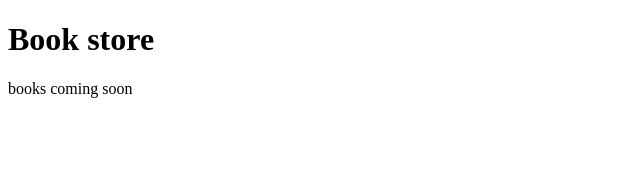
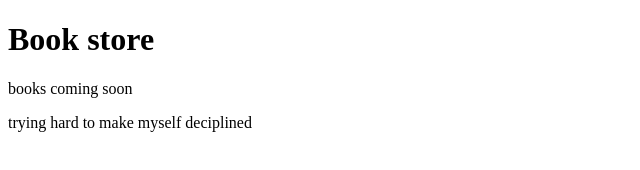
Before and after one commit to israilAhmed-dev/my-first-github-repo, a plain HTML site: page index.html in a window 1280 px wide. Shown: the whole page, without its empty margins (0-640 px from the left). Drawn offline with Linux system fonts and the light colour scheme.

Commit message:
updated feature

```diff
--- a/index.html
+++ b/index.html
@@ -8,5 +8,6 @@
 <body>
    <h1>Book store</h1>
    <p>books coming soon</p>
+   <p>trying hard to make myself deciplined</p>
 </body>
 </html>
```
